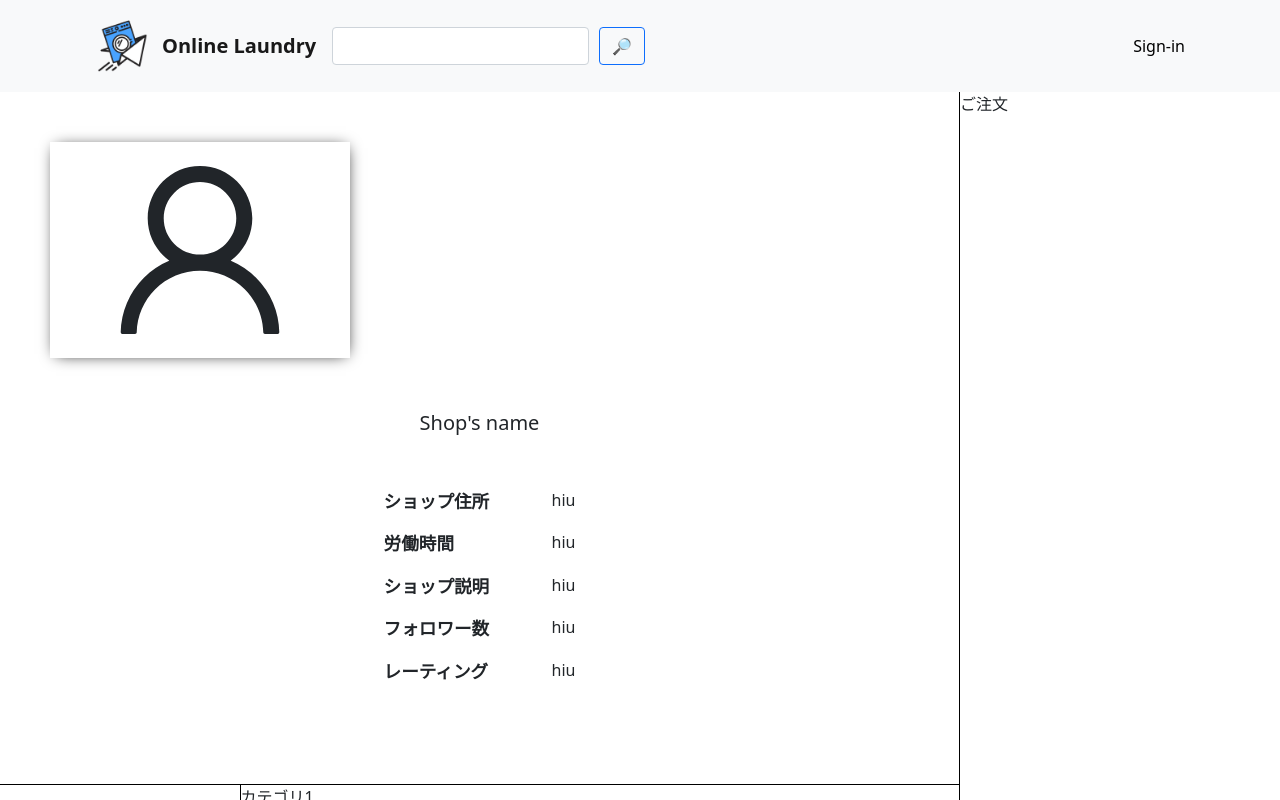
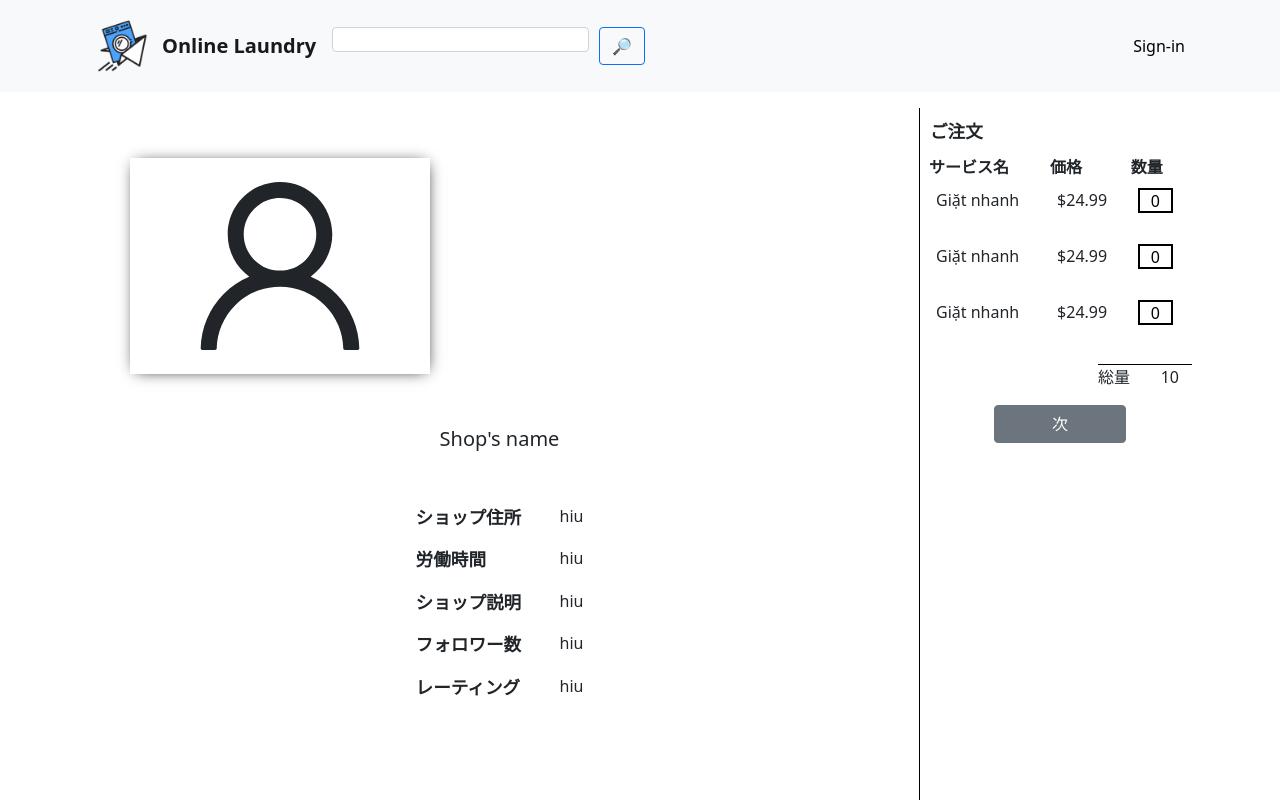
Before and after one commit to qhuy4919/laundry-service-app, a React (Create React App) app in the folder laundry-service/: page /shop in a window 1280 px wide. Shown: the top 800 px of the page. Built offline with nearby package versions, Linux system fonts and the light colour scheme.

Commit message:
feat: order panel

```diff
--- a/laundry-service/src/components/index.js
+++ b/laundry-service/src/components/index.js
@@ -4,3 +4,4 @@ export { ShopInfo } from "./shop-info/shop-info";
 export { ShopItem } from "./shop-item/shop-item";
 export { ShopItemDetail } from "./shop-item/shop-item-detail/shop-item-detail";
 export { ShopFeedback } from "./shop-feedback/shop-feedback";
+export { OrderItem } from "./order-item/order-item";
--- /dev/null
+++ b/laundry-service/src/components/order-item/order-item.js
@@ -0,0 +1,51 @@
+import { Table } from "react-bootstrap";
+
+import "./order-item.scss";
+export function OrderItem() {
+  return (
+    <div>
+      <Table borderless hover responsive>
+        <tr>
+          <th>サービス名</th>
+          <th>価格</th>
+          <th>数量</th>
+        </tr>
+        <tbody>
+          <tr>
+            <td>
+              <p class="description">Giặt nhanh</p>
+            </td>
+            <td id="price">$24.99</td>
+            <td>
+              <div class="counter">
+                <input id="qty" value="0" />
+              </div>
+            </td>
+          </tr>
+          <tr>
+            <td>
+              <p class="description">Giặt nhanh</p>
+            </td>
+            <td id="price">$24.99</td>
+            <td>
+              <div class="counter">
+                <input id="qty" value="0" />
+              </div>
+            </td>
+          </tr>
+          <tr>
+            <td>
+              <p class="description">Giặt nhanh</p>
+            </td>
+            <td id="price">$24.99</td>
+            <td>
+              <div class="counter">
+                <input id="qty" value="0" />
+              </div>
+            </td>
+          </tr>
+        </tbody>
+      </Table>
+    </div>
+  );
+}
--- /dev/null
+++ b/laundry-service/src/components/order-item/order-item.scss
@@ -0,0 +1,11 @@
+input {
+  border: black 2px solid;
+  width: 35px;
+  height: 25px;
+  text-align: center;
+}
+
+.description {
+  position: relative;
+  overflow: hidden;
+}
--- a/laundry-service/src/pages/shop/shop.js
+++ b/laundry-service/src/pages/shop/shop.js
@@ -3,7 +3,10 @@ import {
   ShopInfo,
   ShopItemDetail,
   ShopFeedback,
+  OrderItem,
 } from "../../components/index";
+
+import { Button } from "react-bootstrap";
 
 import "./shop.scss";
 export default function Shop() {
@@ -23,7 +26,21 @@ export default function Shop() {
           <ShopFeedback />
         </div>
       </div>
-      <div className="right-panel">ご注文</div>
+      <div className="right-panel">
+        <div className="right-panel-header">ご注文</div>
+        <div>
+          <form action="" className="order-list">
+            <OrderItem />
+            <div className="order-quantity">
+              <div className="order-quantity__label">総量</div>
+              <div className="order-quantity__value">10</div>
+            </div>
+            <Button variant="secondary" type="submit" className="submit-btn">
+              次
+            </Button>
+          </form>
+        </div>
+      </div>
     </div>
   );
 }
--- a/laundry-service/src/pages/shop/shop.scss
+++ b/laundry-service/src/pages/shop/shop.scss
@@ -1,6 +1,8 @@
 .shop-container {
   display: grid;
   grid: auto/ 75% 25%;
+  padding: 1rem 5rem;
+  margin: 0 auto;
 
   .left-panel {
     display: grid;
@@ -23,4 +25,40 @@
       border-top: 1px solid black;
     }
   }
+
+  .right-panel {
+    display: flex;
+    flex-direction: column;
+    .right-panel-header {
+      font-size: 1.1rem;
+      font-weight: 700;
+      margin: 10px;
+    }
+
+    .order-list {
+      padding: 0 8px;
+      display: flex;
+      flex-direction: column;
+
+      .submit-btn {
+        width: 50%;
+        margin: 1rem auto;
+      }
+    }
+
+    .order-quantity {
+      display: flex;
+      flex-grow: 1;
+      border-top: 1px solid black;
+      margin-left: 170px;
+
+      .order-quantity__label {
+        flex: 2;
+      }
+
+      .order-quantity__value {
+        flex: 1;
+      }
+    }
+  }
 }
```
